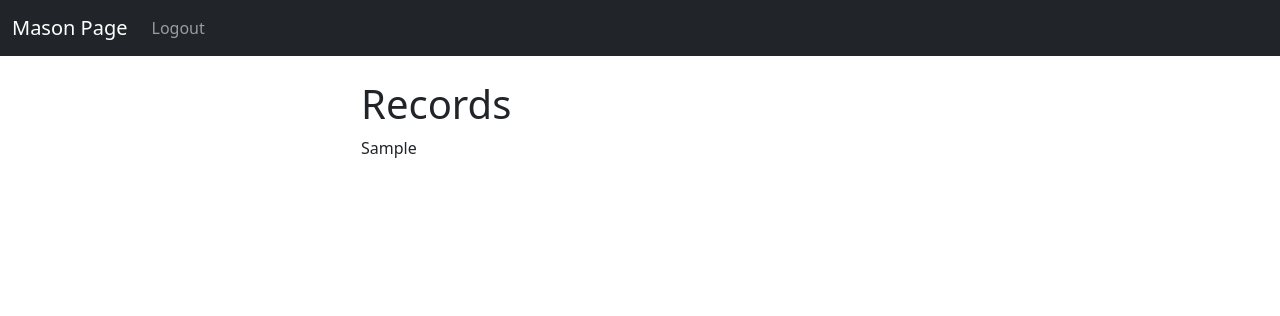
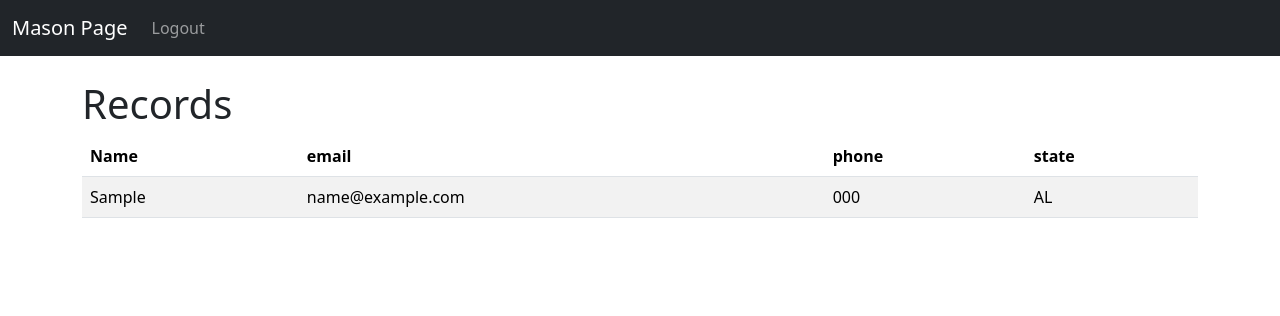
Before and after one commit to MasonYou/myDjango, a Django app: page / in a window 1280 px wide. Shown: the top 316 px of the page. Run offline with Django 5.2, Linux system fonts and the light colour scheme; a user stored in the database is signed in; tables that the repository leaves empty hold one stand-in row (values such as "Sample post").

Commit message:
boostrap table

```diff
--- a/website/templates/home.html
+++ b/website/templates/home.html
@@ -1,33 +1,37 @@
 {% extends 'base.html' %}
+
 {% block content %}
 
-<div class="col-md-6 offset-md-3">
+    {% if user.is_authenticated %}
 
-
-    {% if user.is_authenticated %}
-    <h1>Records</h1>
-        {% if records %}
-            {% for record in records%}
-                {{ record.first_name }} <br>
-            {% endfor %}
-        {% endif %}
-
+        <h1>Records</h1>
+        <table class="table table-striped">
+            <thead>
+                <tr>
+                    <th scope="col">Name</th>
+                    <th scope="col">email</th>
+                    <th scope="col">phone</th>
+                    <th scope="col">state</th>
+                </tr>
+            </thead>
+            <tbody> {% if records %} {% for record in records%} <tr>
+                    <td>{{ record.first_name }}</td>
+                    <td>{{ record.email }}</td>
+                    <td>{{ record.phone }}</td>
+                    <td>{{ record.state }}</td>
+                </tr> {% endfor %} {% endif %} </tbody>
+        </table>
     {% else %}
-
-    <h1>Login</h1>
-    <br>
-    <form method="post" action="{% url 'home' %}">
-        {% csrf_token %}
-            <div class="mb-3">
+        <h1>Login</h1>
+        <br>
+        <form method="post" action="{% url 'home' %}"> {% csrf_token %} <div class="mb-3">
                 <input type="text" class="form-control" name="username" , placeholder="Username" required>
             </div>
             <div class="mb-3">
                 <input type="password" class="form-control" name="password" , placeholder="Password" required>
             </div>
             <button type="submit" class="btn btn-secondary">Login</button>
+        </form>
+    {% endif %}
 
-
-    </form>
-</div>
-{% endif %}
 {% endblock %}
```
